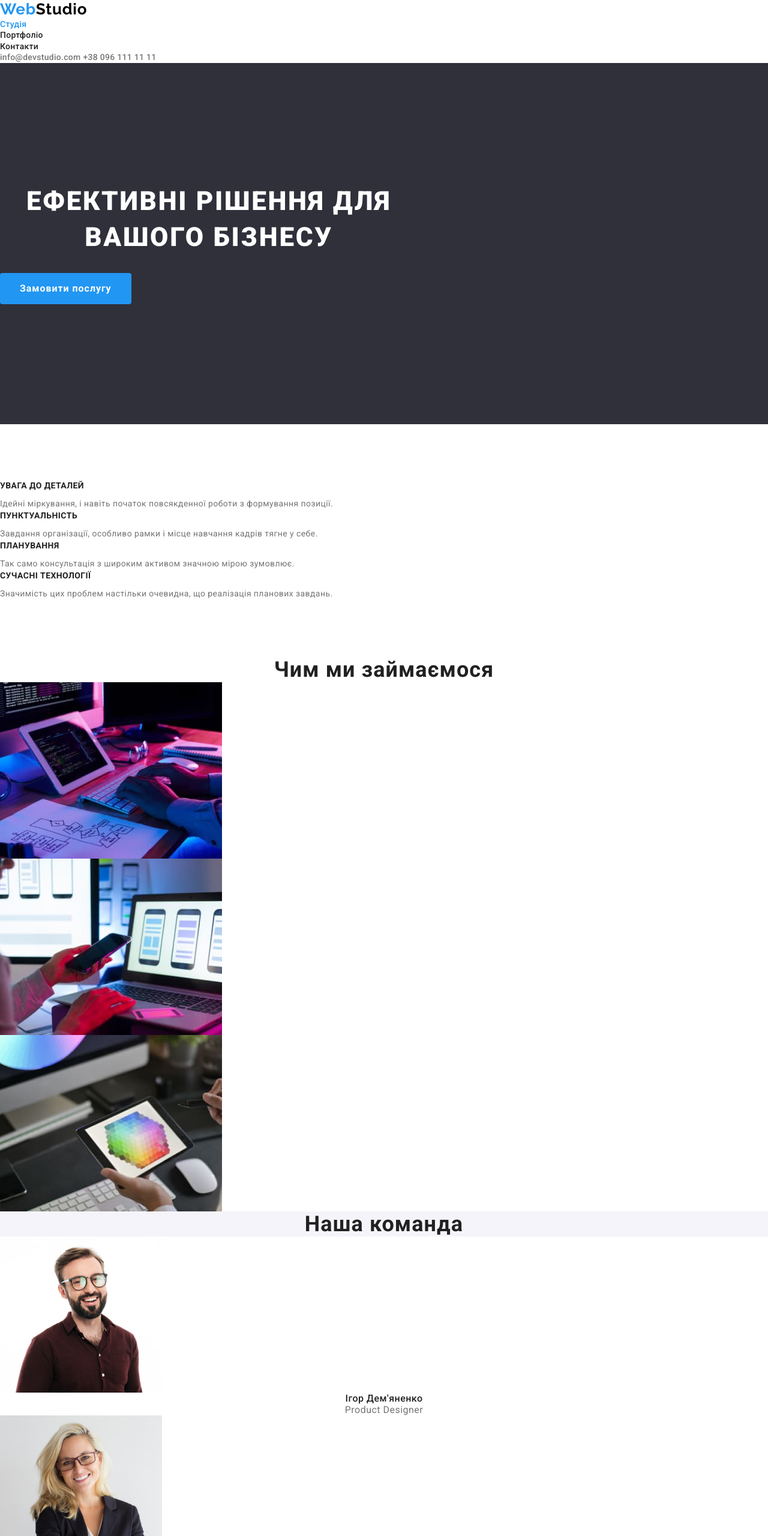
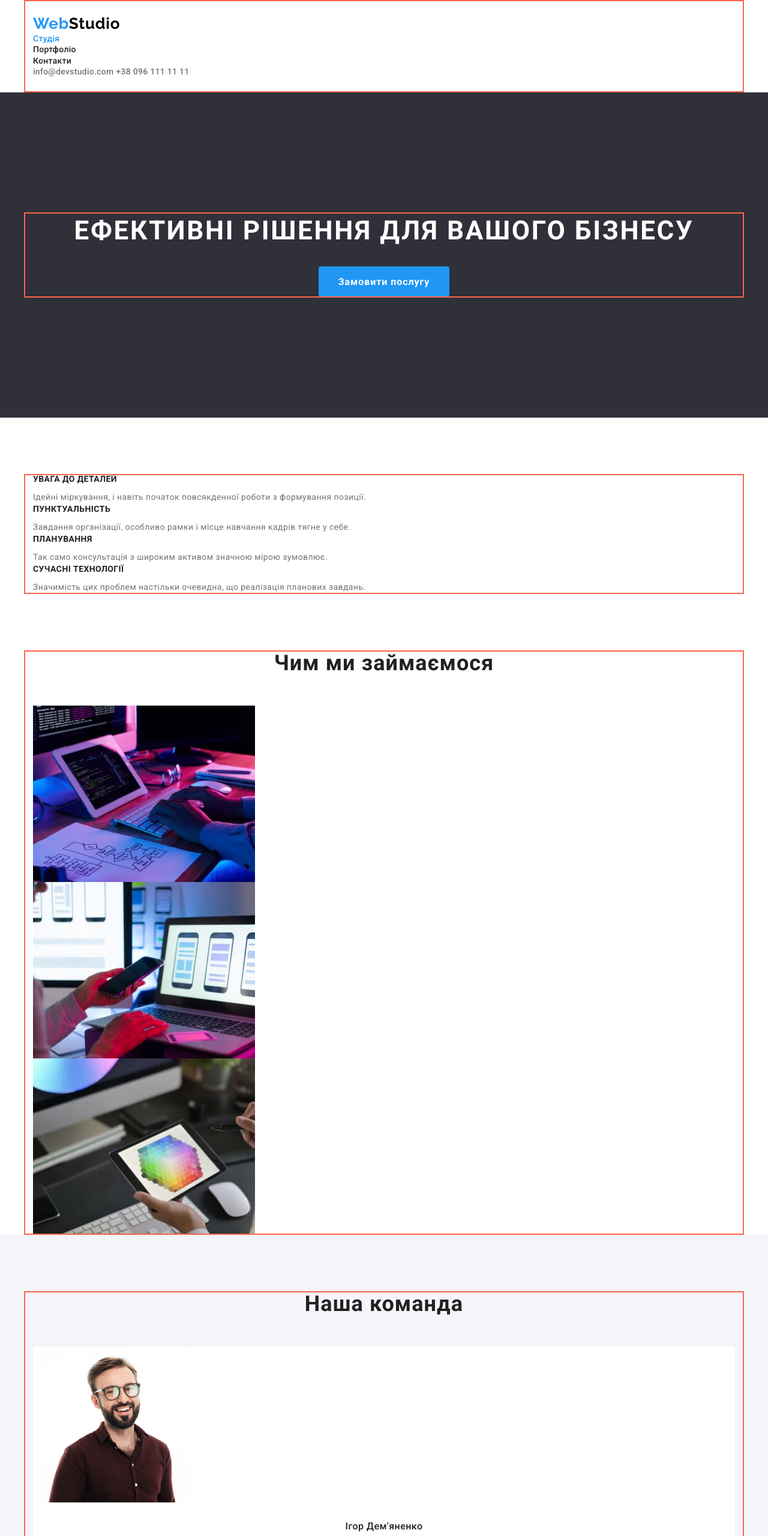
Before and after one commit to Taras85/goit-markup-hw-03, a plain HTML site: page index.html in a window 1280 px wide. Shown: the top 2560 px of the page at 60% size. Drawn offline with nearby package versions, Linux system fonts and the light colour scheme.

Commit message:
блочна модель файл index

```diff
--- a/css/styles.css
+++ b/css/styles.css
@@ -72,6 +72,11 @@ body {
 }
 
 /* Шапка сайта */
+.page-header {
+  padding-top: 24px;
+  padding-bottom: 25px;
+}
+
 .logo {
   font-family: 'Raleway', sans-serif;
   font-weight: 700;
@@ -106,18 +111,26 @@ body {
 
 /* Головний блок головної сторінки */
 /* Блок банер */
+.container {
+  width: 1200px;
+  margin: auto;
+  padding-right: 15px;
+  padding-left: 15px;
+
+  outline: 2px solid tomato;
+  outline-offset: -2px;
+}
 .base-baner {
   padding-top: 200px;
   padding-bottom: 200px;
   background-color: var(--banner-footer-background-color);
+  text-align: center;
 }
 .baner-title {
-  width: 696px;
-  min-height: 120px;
-  font-weight: 900;
+  /* width: 696px; */
   font-size: 44px;
   line-height: calc(60 / 44);
-  text-align: center;
+  /* text-align: center;  */
   letter-spacing: 0.06em;
   text-transform: uppercase;
   color: var(--background-body-color-font-baner);
@@ -143,8 +156,7 @@ body {
 
 /* Блок наші пріоритети */
 .base-priorities {
-  padding-top: 94px;
-  padding-bottom: 94px;
+padding-top: 94px;
 }
 .priorities-caption {
   margin-bottom: 10px;
@@ -164,20 +176,29 @@ body {
 
 .directions-title,
 .team-title {
+  margin-bottom: 50px;
   font-size: 36px;
   line-height: calc(42 / 36);
   text-align: center;
   letter-spacing: 0.03em;
   color: var(--font-color-title-h2-h3);
+  margin-bottom: 50px;
+}
+.base-directions {
+padding-top: 94px;
 }
 
 /* Блок наша команда */
 .base-team {
   background-color: var(--team-background-color);
+  padding-top: 94px;
 }
 
 .team-item {
   background-color: var(--background-body-color-font-baner);
+}
+.team-item img {
+  margin-bottom: 30px;
 }
 
 .team-full-name {
@@ -187,6 +208,7 @@ body {
   text-align: center;
   letter-spacing: 0.03em;
   color: var(--font-color-title-h2-h3);
+  margin-bottom: 10px;
 }
 .team-post {
   font-size: 16px;
@@ -198,6 +220,12 @@ body {
 /* Підвал сайту */
 footer {
   background-color: var(--banner-footer-background-color);
+  padding-top: 60px;
+  padding-bottom: 60px;
+}
+.adds-footer {
+  padding-bottom: 0px;
+  margin-top: 20px;
 }
 address {
   font-style: normal;
@@ -243,12 +271,17 @@ address {
   cursor: pointer;
 }
 /* Блок галереї */
+.gallery-link img {
+  margin-bottom: 20px;
+}
+
 .gallery-title {
   font-weight: 700;
   font-size: 18px;
   line-height: calc(36 / 18);
   letter-spacing: 0.06em;
   color: var(--font-color-title-h2-h3);
+  margin-bottom: 4px;
 }
 .gallery-type {
   font-weight: 400;
--- a/index.html
+++ b/index.html
@@ -23,7 +23,7 @@
   </head>
   <body>
     <!-- Шапка сайту -->
-    <header class="page-header">
+    <header class="page-header container">
       <!-- Логотип -->
       <a class="logo link" href="./index.html">Web<span class="logo-header">Studio</span></a>
       <!-- Навігація сайту -->
@@ -41,11 +41,14 @@
     <main>
       <!-- Секція банер з кнопкою замовлення -->
       <section class="base-baner">
+        <div class="container">
           <h1 class="baner-title">Ефективні рішення для вашого бізнесу</h1>
           <button type="button" class="baner-btn">Замовити послугу</button>
+        </div>
       </section>
       <!-- Пріорітети команди -->
       <section class="base-priorities">
+        <div class="container">
           <h2 class="priorities-title visually-hidden">Пріорітети команди</h2>
           <ul class="priorities-list list">
             <li class="priorities-item">
@@ -73,9 +76,11 @@
               </p>
             </li>
           </ul>
+        </div>
       </section>
       <!-- Напрямки команди -->
       <section class="base-directions">
+        <div class="container">
           <h2 class="directions-title">Чим ми займаємося</h2>
           <ul class="directions-list list">
             <li class="directions-item">
@@ -103,9 +108,11 @@
               />
             </li>
           </ul>
+        </div>
       </section>
       <!-- Команда -->
       <section class="base-team">
+        <div class="container">
           <h2 class="team-title">Наша команда</h2>
           <ul class="team-list list">
             <li class="team-item">
@@ -153,19 +160,19 @@
               <p lang="en" class="team-post">UI Designer</p>
             </li>
           </ul>
+        </div>
       </section>
     </main>
     <!-- Підвал сайту -->
     <footer>
       <!-- Логотип -->
+      <div class="container">
         <a href="./index.html" class="logo link">Web<span class="logo-footer">Studio</span></a>
         <!-- Контактна інформація -->
         <address class="adds-footer">
           <ul class="adds-list list">
             <li class="adds-item">
-            <a href="https://goo.gl/maps/VrcMHXhKriwRzs2d6" class="adds-direction link"
-              >м. Київ, б-р Лесі Українки, 26</a
-            >
+              <a href="https://goo.gl/maps/VrcMHXhKriwRzs2d6" class="adds-direction link">м. Київ, б-р Лесі Українки, 26</a>
             </li>
             <li class="adds-item">
               <a href="mailto:info@devstudio.com" class="contact-footer link">info@devstudio.com</a>
@@ -175,6 +182,7 @@
             </li>
           </ul>
         </address>
+      </div>
     </footer>
   </body>
 </html>
```
Also changed, not shown: portfolio.html (+15 -8 lines). Lines whose indentation alone changed are shown as unchanged.
